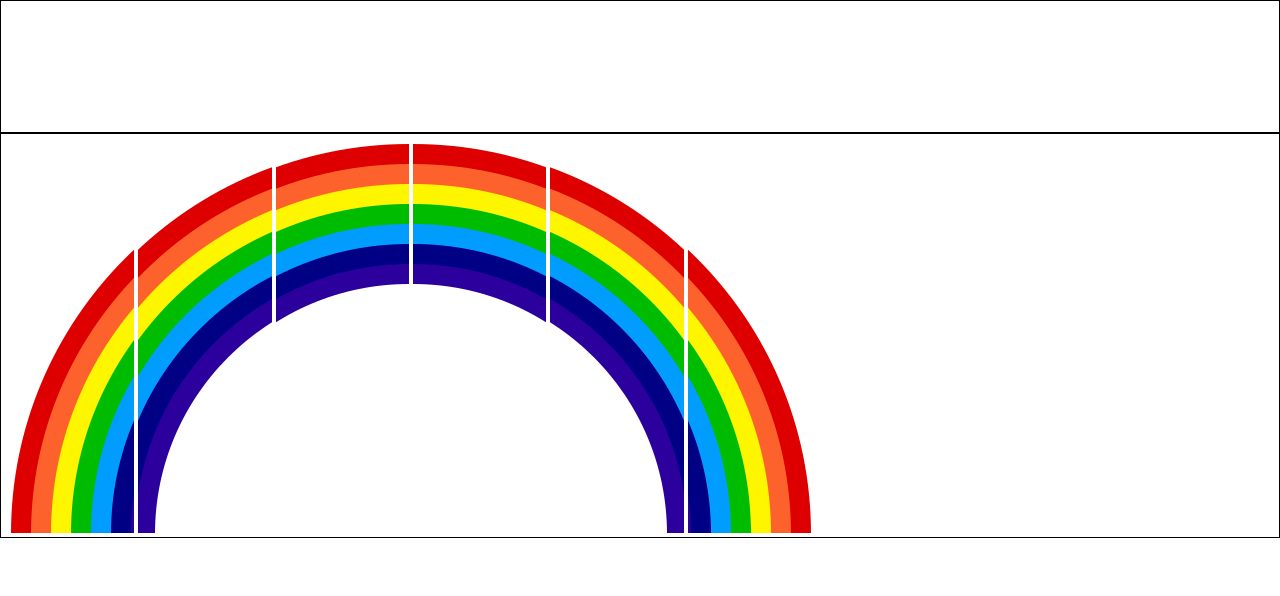
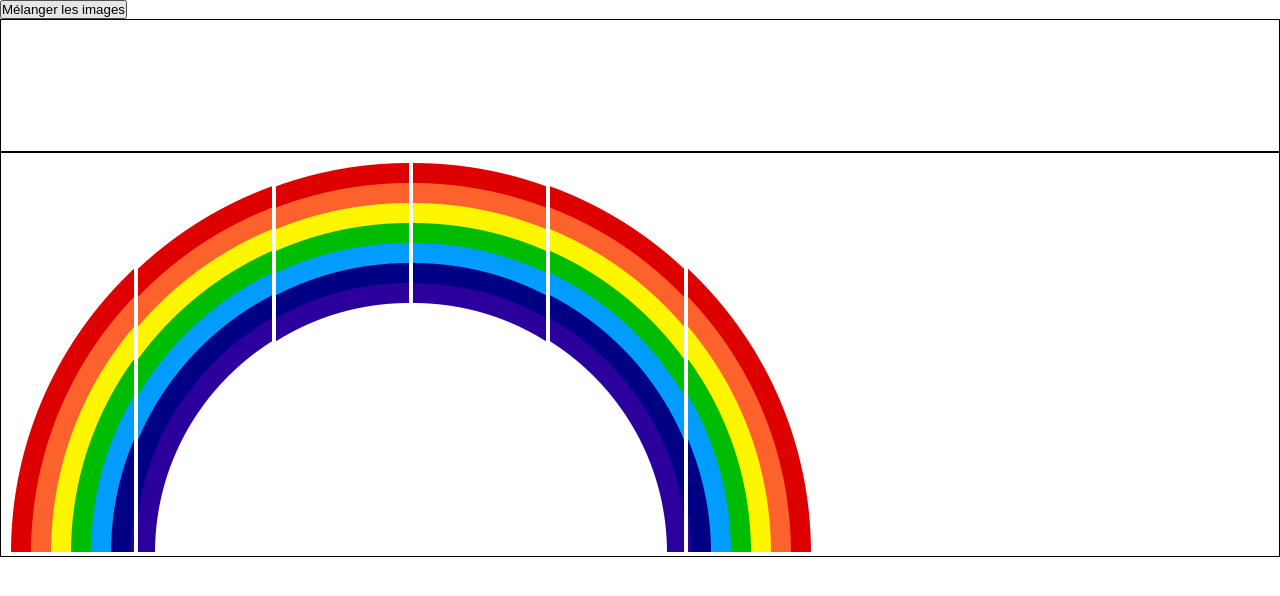
Before and after one commit to jeremy-gregoire/runtrackJs, a plain HTML site: page jour03/job02/index.html in a window 1280 px wide. Drawn offline with nearby package versions, Linux system fonts and the light colour scheme.

Commit message:
Finission du job02 du jour03

```diff
--- a/jour03/job02/index.html
+++ b/jour03/job02/index.html
@@ -15,6 +15,7 @@
     <script src="script.js" defer></script>
   </head>
   <body>
+    <button id="btnMixImages">Mélanger les images</button>
     <ul id="sortable" class="list-item"></ul>
     <ul id="spawner" class="list-item"></ul>
   </body>
--- a/jour03/job02/script.js
+++ b/jour03/job02/script.js
@@ -57,27 +57,44 @@ function createMixedArray(array) {
 
 $(document).ready(() => {
   const IMAGES = [
-    { fileName: 'arc1', alt: "La première pièce de l'arc-en-ciel" },
-    { fileName: 'arc2', alt: "La deuxième pièce de l'arc-en-ciel" },
-    { fileName: 'arc3', alt: "La troisième pièce de l'arc-en-ciel" },
-    { fileName: 'arc4', alt: "La quatrième pièce de l'arc-en-ciel" },
-    { fileName: 'arc5', alt: "La cinquième pièce de l'arc-en-ciel" },
-    { fileName: 'arc6', alt: "La sixième pièce de l'arc-en-ciel" },
+    { src: 'images/arc1.png', alt: "La première pièce de l'arc-en-ciel" },
+    { src: 'images/arc2.png', alt: "La deuxième pièce de l'arc-en-ciel" },
+    { src: 'images/arc3.png', alt: "La troisième pièce de l'arc-en-ciel" },
+    { src: 'images/arc4.png', alt: "La quatrième pièce de l'arc-en-ciel" },
+    { src: 'images/arc5.png', alt: "La cinquième pièce de l'arc-en-ciel" },
+    { src: 'images/arc6.png', alt: "La sixième pièce de l'arc-en-ciel" },
   ];
+  let alreadyMixed = false;
 
   IMAGES.forEach((image) => {
     $('#spawner').append(
-      `<li class="draggable"><img class="arc-image" src="images/${image.fileName}.png" alt="${image.alt}" /></li>`
+      `<li class="draggable"><img class="arc-image" src="${image.src}" alt="${image.alt}" /></li>`
     );
   });
 
   $('#sortable').sortable({
     revert: true,
   });
+
   $('.draggable').draggable({
     connectToSortable: '#sortable',
     revert: 'invalid',
   });
 
-  $('ul.draggable, li').disableSelection();
+  $('ul, li').disableSelection();
+
+  $('#btnMixImages').click(() => {
+    if (alreadyMixed) {
+      return;
+    }
+
+    let randomSets = createMixedArray(IMAGES);
+
+    $('.arc-image').each((i, v) => {
+      v.src = randomSets[i].src;
+      v.alt = randomSets[i].alt;
+    });
+
+    alreadyMixed = true;
+  });
 });
```
